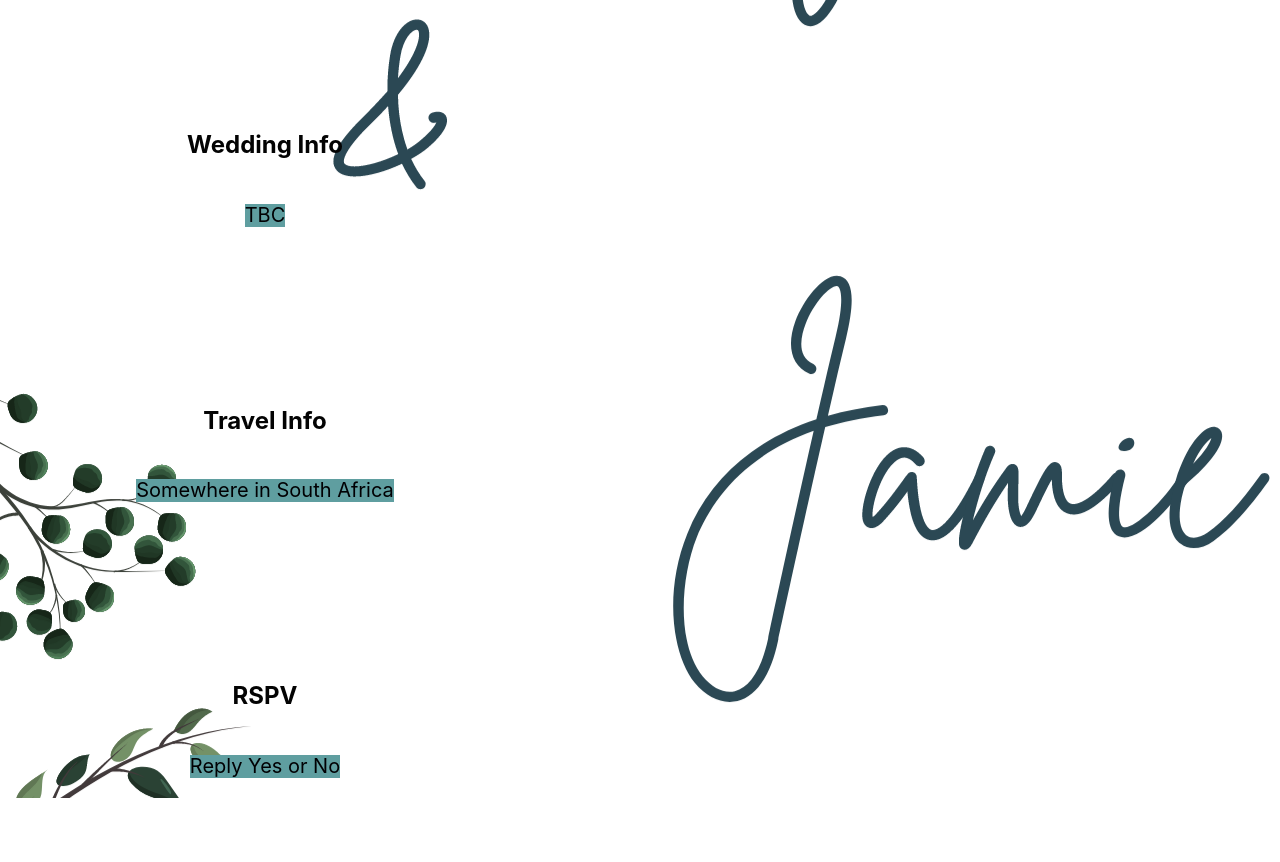
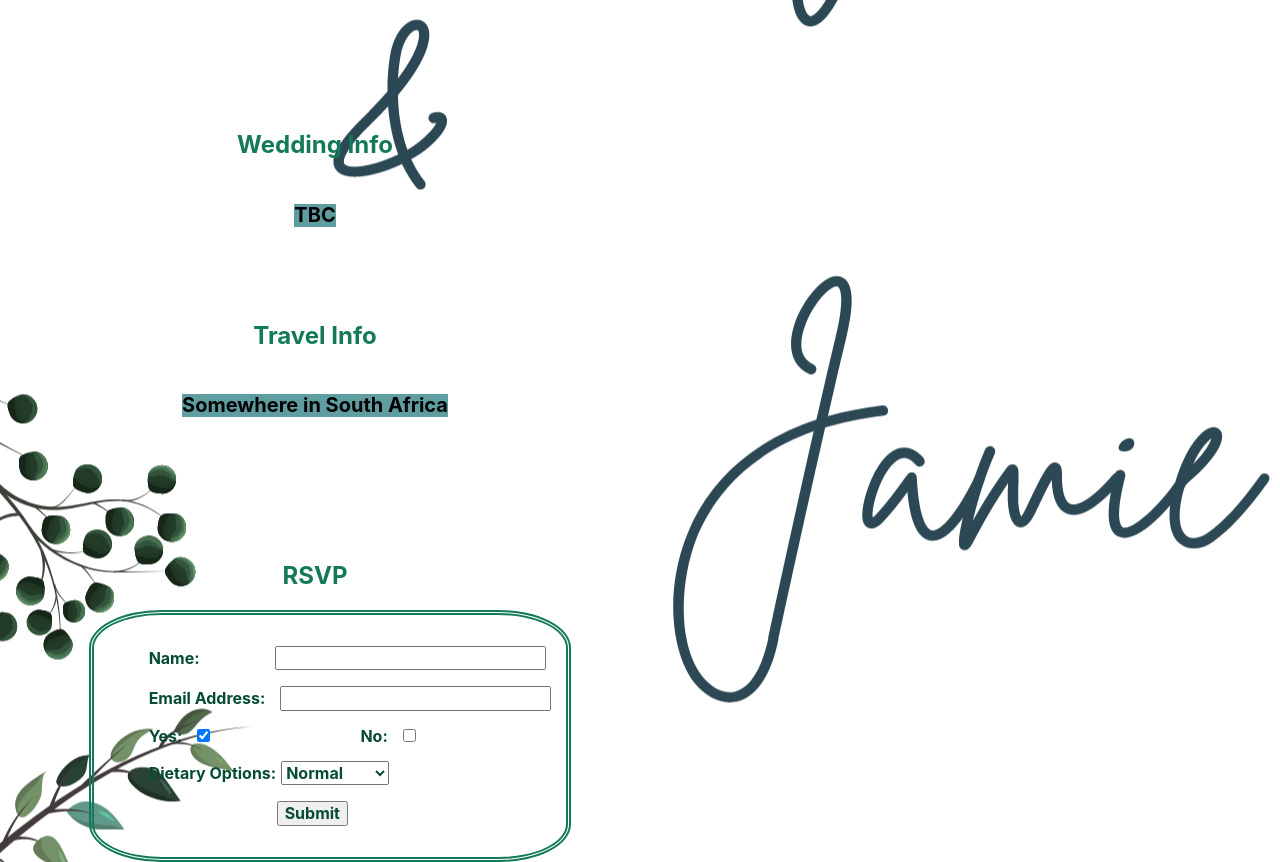
Before and after one commit to BrendonSmith8888/WeddingWebsite, a React (Create React App) app: page / in a window 1280 px wide. Shown: the part 1260-2122 px from the top of the page. Before the commit the page ends 2058 px from the top, so only its background shows below. Built offline with nearby package versions, Linux system fonts and the light colour scheme.

Commit message:
Form Update

```diff
--- a/src/App.css
+++ b/src/App.css
@@ -31,7 +31,7 @@ h1 {
 }
 
 h2 {
-  color: #030303;
+  color: #13795a;
   font-size: 24px;
   margin-top: 160px;
 }
@@ -40,9 +40,35 @@ img{
   width: 30%;
 }
 
+form{
+  border-color: #13795a;
+  border-radius: 15%;
+  border-style: double;
+  border-width:thick;
+  font-weight: bold;
+  margin-left: 30px;
+  margin-right:650px;
+  padding: 15px;
+}
+
+input{
+  color: #054b36;
+  font-weight: bold;
+}
+
+label{
+  color: #054b36;
+}
+
 p {
   background-color: #5f9ea0;
   color: #000003;
   font-size: 20px;
+  font-weight: bold;
   margin-top: 25px;
 }
+
+select{
+  color: #054b36;
+  font-weight: bold;
+}
--- a/src/App.js
+++ b/src/App.js
@@ -1,7 +1,7 @@
-import './App.css';
-import picture from './Test.jpg';
-import React, { Component } from 'react';
-import {Link} from 'react-scroll';
+import "./App.css";
+import picture from "./Test.jpg";
+import React, { Component } from "react";
+import { Link } from "react-scroll";
 
 /* function App() {
   return (
@@ -23,32 +23,147 @@ import {Link} from 'react-scroll';
 } */
 
 class App extends Component {
+  constructor(props) {
+    super(props);
+    this.state = { isGoing: true, value: "" };
+    this.handleChange = this.handleChange.bind(this);
+    this.handleChange2 = this.handleChange2.bind(this);
+    this.handleInputChange = this.handleInputChange.bind(this);
+    this.handleSubmit = this.handleSubmit.bind(this);
+  }
+
+  handleChange(event) {
+    this.setState({ value: event.target.value });
+  }
+
+  handleChange2(event) {
+    this.setState({ value2: event.target.value2 });
+  }
+
+  handleInputChange(event) {
+    const target = event.target;
+    const value3 = target.type === 'checkbox' ? target.checked : target.value3;
+    const name = target.name;
+
+    this.setState({ [name]: value3 });
+  }
+
+  handleSubmit(event) {
+    alert("You are going to the Wedding: " + this.state.value);
+    event.preventDefault();
+  }
   render() {
     return (
-      <div className='shadow-1'>
-        <header className='shadow-1'>
-          <ul className='grow'><Link activeClass='active' to='HowWeMet' spy={true} smooth={true}>How We Met</Link></ul>
-          <ul className='grow'><Link activeClass='active' to='Schedule' spy={true} smooth={true}>Schedule</Link></ul>
-          <ul className='grow'><Link activeClass='active' to='WeddingInfo' spy={true} smooth={true}>Wedding Info</Link></ul>
-          <ul className='grow'><Link activeClass='active' to='TravelInfo' spy={true} smooth={true}>Travel Info</Link></ul>
-          <ul className='grow'><Link activeClass='active' to='RSPV' spy={true} smooth={true}>RSPV</Link></ul>
+      <div className="shadow-1">
+        <header className="shadow-1">
+          <ul className="grow">
+            <Link activeClass="active" to="HowWeMet" spy={true} smooth={true}>
+              How We Met
+            </Link>
+          </ul>
+          <ul className="grow">
+            <Link activeClass="active" to="Schedule" spy={true} smooth={true}>
+              Schedule
+            </Link>
+          </ul>
+          <ul className="grow">
+            <Link
+              activeClass="active"
+              to="WeddingInfo"
+              spy={true}
+              smooth={true}
+            >
+              Wedding Info
+            </Link>
+          </ul>
+          <ul className="grow">
+            <Link activeClass="active" to="TravelInfo" spy={true} smooth={true}>
+              Travel Info
+            </Link>
+          </ul>
+          <ul className="grow">
+            <Link activeClass="active" to="RSVP" spy={true} smooth={true}>
+              RSVP
+            </Link>
+          </ul>
         </header>
-        <div>
-
-        </div>
-        <body className='shadow-1'>
+        <div></div>
+        <body className="shadow-1">
           <img alt="test" src={picture} />
           {/* <h1>Welcome to Tracey and Jamie's Wedding</h1>   */}
-          <h2 id='HowWeMet' style={{marginLeft:750}}>How We Met</h2>
-          <p style={{marginLeft:750}}>Cayman Islands</p>
-          <h2 id='Schedule' style={{marginLeft:750}}>Schedule</h2>
-          <p style={{marginLeft:750}}>TBC</p>
-          <h2 id='WeddingInfo' style={{marginRight:750}}>Wedding Info</h2>
-          <p style={{marginRight:750}}>TBC</p>
-          <h2 id='TravelInfo' style={{marginRight:750}}>Travel Info</h2>
-          <p style={{marginRight:750}}>Somewhere in South Africa</p>
-          <h2 id='RSPV' style={{marginRight:750}}>RSPV</h2>
-          <p style={{marginRight:750}}>Reply Yes or No</p>
+          <h2 id="HowWeMet" style={{ marginLeft: 750 }}>
+            How We Met
+          </h2>
+          <p style={{ marginLeft: 750 }}>Cayman Islands</p>
+          <h2 id="Schedule" style={{ marginLeft: 750 }}>
+            Schedule
+          </h2>
+          <p style={{ marginLeft: 750 }}>TBC</p>
+          <h2 id="WeddingInfo" style={{ marginRight: 650 }}>
+            Wedding Info
+          </h2>
+          <p style={{ marginRight: 650 }}>TBC</p>
+          <h2 id="TravelInfo" style={{ marginTop: 75, marginRight: 650 }}>
+            Travel Info
+          </h2>
+          <p style={{ marginRight: 650 }}>Somewhere in South Africa</p>
+          <h2 id="RSVP" style={{ marginTop: 125, marginRight: 650 }}>
+            RSVP
+          </h2>
+          <form onSubmit={this.handleSubmit}>
+            <ul>
+              <label>Name:</label>
+              <input
+                onChange={this.handleChange}
+                style={{ marginLeft: 75 }}
+                type={"text"}
+                value={this.state.value}
+              />
+            </ul>
+            <ul>
+              <label>Email Address:</label>
+              <input style={{ marginLeft: 15 }} type={"email"} />
+            </ul>
+            <ul>
+              <label>Yes:</label>
+              <input
+                checked={this.state.isGoing}
+                name="isGoing"
+                onChange={this.handleInputChange}
+                style={{ marginLeft: 15 }}
+                type={"checkbox"}
+              />
+              <label style={{ marginLeft: 150 }}>No:</label>
+              <input
+                checked={!this.state.isGoing}
+                name="isNotGoing"
+                onChange={this.handleInputChange}
+                style={{ marginLeft: 15 }}
+                type={"checkbox"}
+              />
+            </ul>
+            <ul>
+              <label>Dietary Options:</label>
+              <select
+                style={{ marginLeft: 5 }}
+                value={this.state.value2}
+                onChange={this.handleChange2}
+              >
+                <option value="Normal">Normal</option>
+                <option value="Halaal">Halaal</option>
+                <option value="Vegetarian">Vegetarian</option>
+                <option value="Vegan">Vegan</option>
+                <option value="Carnivore">Carnivore</option>
+              </select>
+            </ul>
+            <ul>
+              <input
+                style={{ marginLeft: 128 }}
+                type={"submit"}
+                value={"Submit"}
+              />
+            </ul>
+          </form>
         </body>
       </div>
     );
```
